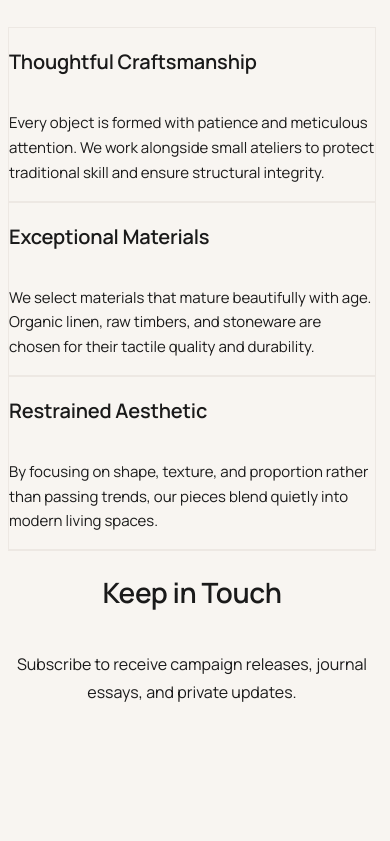
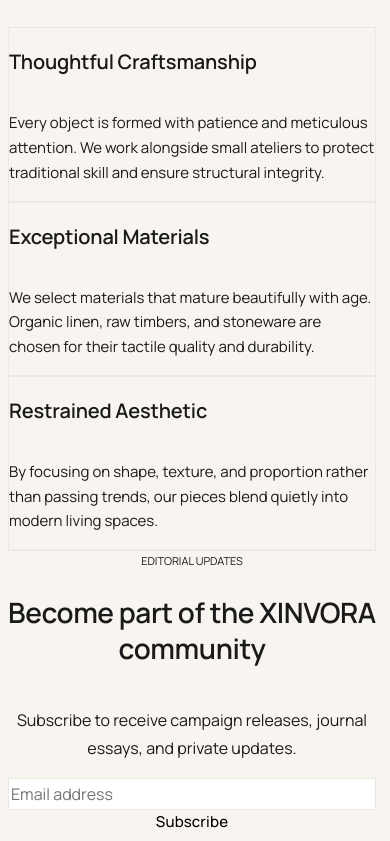
Before and after one commit to DineshGhimire07/XINVORA, a Next.js app: page / in a window 390 px wide. Shown: the part 5202-6043 px from the top of the page. Before the commit the page ends 5932 px from the top, so only its background shows below. Built offline with nearby package versions, Linux system fonts and the light colour scheme; no server answers.

Commit message:
[Phase 3B.6 Complete] Build Homepage Newsletter Section

```diff
--- a/src/app/page.tsx
+++ b/src/app/page.tsx
@@ -14,6 +14,7 @@ import { Grid } from "@/components/shared/grid"
 import { Stack } from "@/components/shared/stack"
 import { buildMetadata } from "@/lib/metadata"
 import { Button } from "@/components/ui/button"
+import { Input } from "@/components/ui/input"
 import Image from "next/image"
 
 export const metadata = buildMetadata({
@@ -285,9 +286,39 @@ function NewsletterSection() {
   return (
     <Section id="newsletter" padding="xl" className="bg-surface-elevated border-t border-border">
       <Container size="sm">
-        <Stack gap={4} align="center" className="text-center">
-          <h2 className="text-heading-lg text-text-primary">Keep in Touch</h2>
-          <p className="text-body-md text-text-secondary">Subscribe to receive campaign releases, journal essays, and private updates.</p>
+        <Stack gap={8} align="center" className="text-center max-w-md mx-auto">
+          {/* Header copy */}
+          <Stack gap={3}>
+            <span className="text-[11px] font-semibold tracking-widest text-accent uppercase select-none">
+              Editorial Updates
+            </span>
+            <h2 className="text-heading-lg text-text-primary">
+              Become part of the XINVORA community
+            </h2>
+            <p className="text-body-md text-text-secondary text-pretty">
+              Subscribe to receive campaign releases, journal essays, and private updates.
+            </p>
+          </Stack>
+
+          {/* Subscription Form Presentation */}
+          <div className="flex flex-col sm:flex-row gap-3 w-full items-start">
+            <div className="flex-1 w-full text-left">
+              <label htmlFor="email-input" className="sr-only">
+                Email address
+              </label>
+              <Input
+                id="email-input"
+                type="email"
+                placeholder="Email address"
+                size="lg"
+                className="w-full"
+                required
+              />
+            </div>
+            <Button type="submit" variant="primary" size="lg" className="w-full sm:w-auto shrink-0">
+              Subscribe
+            </Button>
+          </div>
         </Stack>
       </Container>
     </Section>
```
Also changed, not shown: 2 other files (tests, documents, lock files or other folders).
